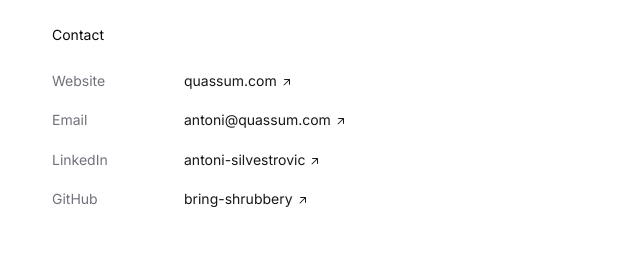
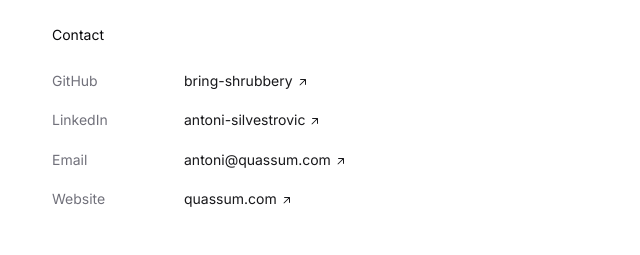
Before and after one commit to bring-shrubbery/antoni.ai, a Next.js app: page / in a window 1280 px wide. Shown: the part 545-800 px from the top of the page, without its empty margins (318-958 px from the left). Built offline with nearby package versions, Linux system fonts and the light colour scheme; what tailwindcss-motion would draw is missing.

Commit message:
Minor UI fixes

```diff
--- a/components/ProjectsRenderer.tsx
+++ b/components/ProjectsRenderer.tsx
@@ -9,10 +9,10 @@
       {items.map((collection: any, index: number) => {
         return (
           <section
-            className={`my-16 first:my-4 motion-preset-slide-up-sm`}
+            className={`my-12 first:my-4 motion-preset-fade`}
             key={index}
           >
-            <div className={"flex flex-col gap-24 mt-6"}>
+            <div className={"flex flex-col gap-12 md:gap-24 mt-6"}>
               {collection.items.map((experience: any, index: number) => {
                 return (
                   <ProjectItem
@@ -51,7 +51,7 @@
   }
 
   return (
-    <div className="flex flex-col gap-2 md:gap-5 ml-4 md:ml-0">
+    <div className="flex flex-col gap-5">
       <div className="-mx-4">
         {experience.attachments && experience.attachments.length > 0 ? (
           <Attachments attachments={experience.attachments} />
--- a/public/content/profileData.json
+++ b/public/content/profileData.json
@@ -294,10 +294,16 @@
     "name": "Contact",
     "items": [
       {
-        "id": "mg0NvM43bxjQcFIKX3bA",
-        "platform": "Website",
-        "handle": "quassum.com",
-        "url": "http://quassum.com"
+        "id": "BD8VG3wnAONOkjuL43OD",
+        "platform": "GitHub",
+        "handle": "bring-shrubbery",
+        "url": "https://github.com/bring-shrubbery"
+      },
+      {
+        "id": "mhfLW9cXuOCJkeeOm60u",
+        "platform": "LinkedIn",
+        "handle": "antoni-silvestrovic",
+        "url": "https://linkedin.com/in/antoni-silvestrovic"
       },
       {
         "id": "SpKnboEozW8bQkb7MDho",
@@ -306,16 +312,10 @@
         "url": "mailto:antoni@quassum.com"
       },
       {
-        "id": "mhfLW9cXuOCJkeeOm60u",
-        "platform": "LinkedIn",
-        "handle": "antoni-silvestrovic",
-        "url": "https://linkedin.com/in/antoni-silvestrovic"
-      },
-      {
-        "id": "BD8VG3wnAONOkjuL43OD",
-        "platform": "GitHub",
-        "handle": "bring-shrubbery",
-        "url": "https://github.com/bring-shrubbery"
+        "id": "mg0NvM43bxjQcFIKX3bA",
+        "platform": "Website",
+        "handle": "quassum.com",
+        "url": "http://quassum.com"
       }
     ]
   }
```
